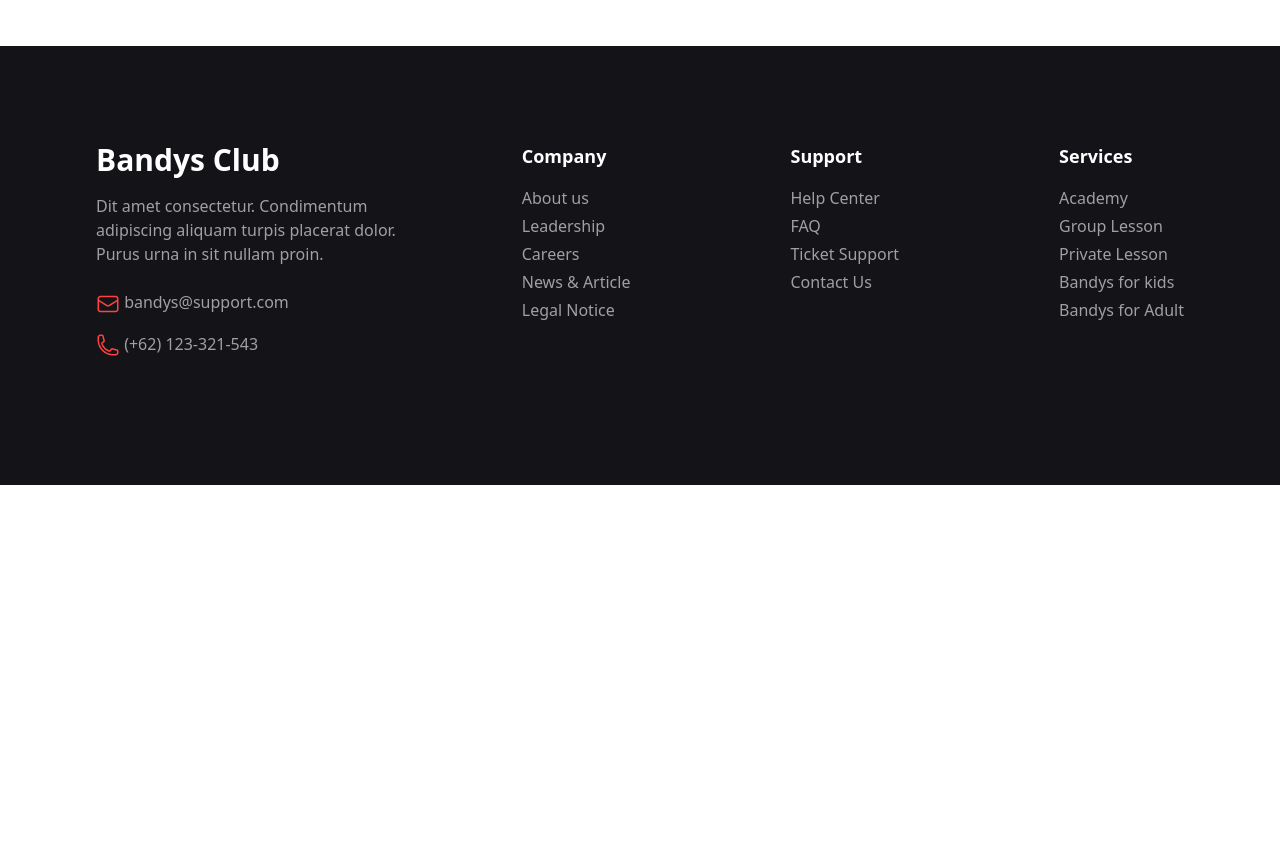
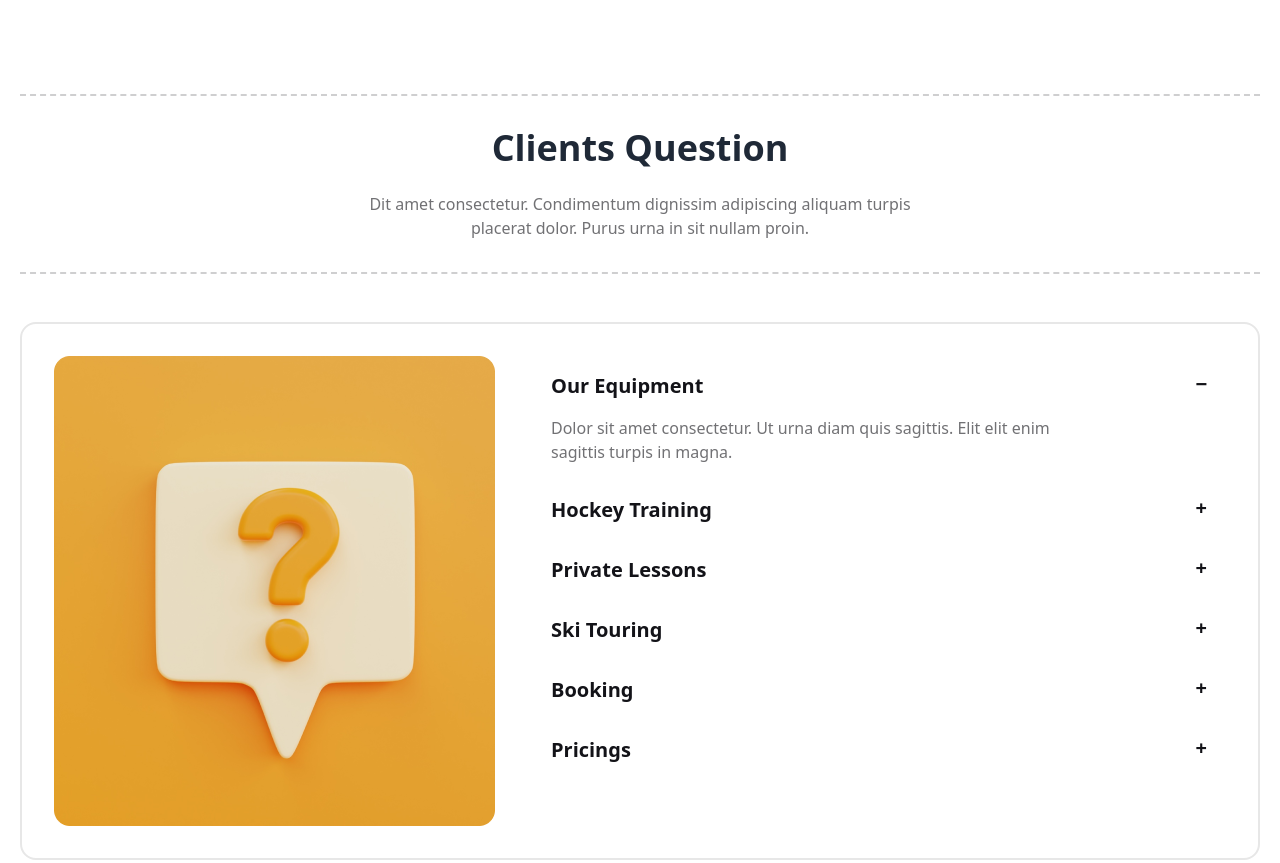
Before and after one commit to fiveamcoder/bandy-club, a plain HTML site: page index.html in a window 1280 px wide. Shown: the part 3240-4103 px from the top of the page. Before the commit the page ends 3725 px from the top, so only its background shows below. Drawn offline with nearby package versions, Linux system fonts and the light colour scheme.

Commit message:
clicent section added

```diff
--- a/index.html
+++ b/index.html
@@ -151,6 +151,74 @@
 
         </section>
         <!-- Products Section Area End -->
+
+        <!-- Clients Question Area Start -->
+        <section class="lg:mb-24 mb-10">
+            <div class="text-center border-y-2 border-[#13131833] border-dashed py-6 lg:py-8 mt-10 lg:mt-24 mb-6 lg:mb-12">
+                <h2 class="font-extrabold text-xl lg:text-4xl mb-4 lg:mb-6">Clients Question</h2>
+                <p class="max-w-80 lg:max-w-xl m-auto text-[#13131899] font-medium text-sm lg:text-base">Dit amet consectetur. Condimentum dignissim adipiscing aliquam turpis placerat dolor. Purus urna in sit nullam proin. </p>
+            </div>
+            <div class="flex flex-col lg:flex-row lg:gap-10 justify-between items-stretch p-8 border-2 border-solid border-[#1313181a] rounded-2xl">
+                <img src="./images/help.png" alt="Help">
+                <div class="lg:w-2/3 pt-6 lg:pt-0">
+                    <div class="w-full collapse collapse-plus">
+                        <input type="radio" name="my-accordion-3" checked="checked" />
+                        <div class="collapse-title text-xl font-bold text-[#131318]">
+                            Our Equipment
+                        </div>
+                        <div class="collapse-content">
+                            <p class="lg:max-w-lg text-base text-[#13131899] font-normal">Dolor sit amet consectetur. Ut urna diam quis sagittis. Elit elit enim sagittis turpis in magna.</p>
+                        </div>
+                    </div>
+                    <div class="collapse collapse-plus">
+                        <input type="radio" name="my-accordion-3" />
+                        <div class="collapse-title text-xl font-bold text-[#131318]">
+                            Hockey Training
+                        </div>
+                        <div class="collapse-content">
+                            <p class="lg:max-w-lg text-base text-[#13131899] font-normal">Dolor sit amet consectetur. Ut urna diam quis sagittis. Elit elit enim sagittis turpis in magna.</p>
+                        </div>
+                    </div>
+                    <div class="collapse collapse-plus">
+                        <input type="radio" name="my-accordion-3" />
+                        <div class="collapse-title text-xl font-bold text-[#131318]">
+                            Private Lessons
+                        </div>
+                        <div class="collapse-content">
+                            <p class="text-base text-[#13131899] font-normal lg:max-w-lg">Dolor sit amet consectetur. Ut urna diam quis sagittis. Elit elit enim sagittis turpis in magna.</p>
+                        </div>
+                    </div>
+                    <div class="collapse collapse-plus">
+                        <input type="radio" name="my-accordion-3" />
+                        <div class="collapse-title text-xl font-bold text-[#131318]">
+                            Ski Touring
+                        </div>
+                        <div class="collapse-content">
+                            <p class="text-base text-[#13131899] font-normal lg:max-w-lg">Dolor sit amet consectetur. Ut urna diam quis sagittis. Elit elit enim sagittis turpis in magna.</p>
+                        </div>
+                    </div>
+                    <div class="collapse collapse-plus">
+                        <input type="radio" name="my-accordion-3" />
+                        <div class="collapse-title text-xl font-bold text-[#131318]">
+                            Booking
+                        </div>
+                        <div class="collapse-content">
+                            <p class="text-base text-[#13131899] font-normal lg:max-w-lg">Dolor sit amet consectetur. Ut urna diam quis sagittis. Elit elit enim sagittis turpis in magna.</p>
+                        </div>
+                    </div>
+                    <div class="collapse collapse-plus">
+                        <input type="radio" name="my-accordion-3" />
+                        <div class="collapse-title text-xl font-bold text-[#131318]">
+                            Pricings
+                        </div>
+                        <div class="collapse-content">
+                            <p class="text-base text-[#13131899] font-normal lg:max-w-lg">Dolor sit amet consectetur. Ut urna diam quis sagittis. Elit elit enim sagittis turpis in magna.</p>
+                        </div>
+                    </div>
+                </div>
+            </div>
+        </section>
+        <!-- Clients Question Area End -->
     </main>
     <footer class="w-full p-10 lg:p-24 lg:pb-32 bg-[#131318] text-[#FFFFFF99]">
         <div class="max-w-7xl m-auto lg:flex lg:justify-between">
```
Also changed, not shown: images/help.png (renamed from images/11.png).
